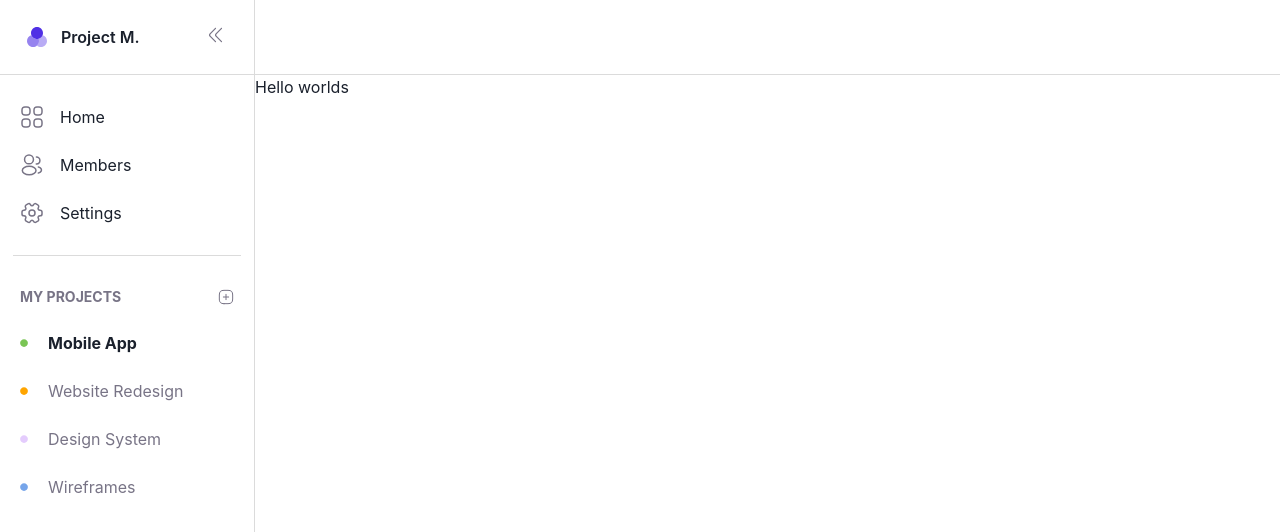
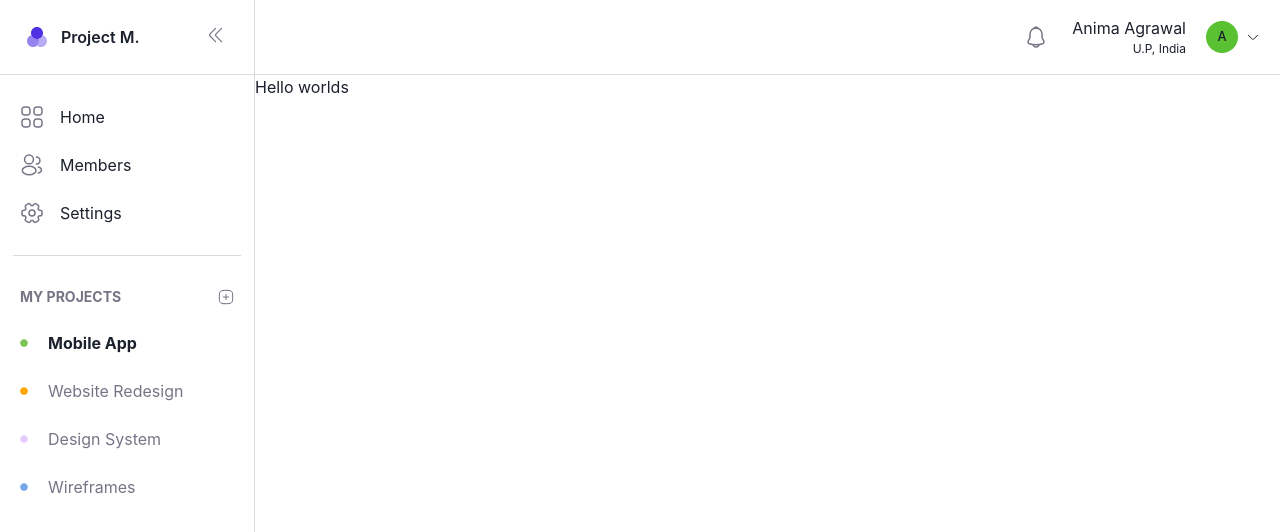
Before and after one commit to khanhvo198/kanban-board, a Next.js app: page / in a window 1280 px wide. Shown: the top 532 px of the page. Built offline with nearby package versions, Linux system fonts and the light colour scheme.

Commit message:
feat: add UI of right side navbar

```diff
--- a/src/app/components/navbar.tsx
+++ b/src/app/components/navbar.tsx
@@ -1,16 +1,10 @@
 "use client"
 
-import { Box, Text } from "@chakra-ui/react"
+import { Avatar, Box, Flex, Icon, IconButton, Stack, Text } from "@chakra-ui/react"
 import { ProjectManagementIcon } from "../assets/icons/logo"
 import { DoubleArrowIcon } from "../assets/icons/double-arrow"
-import styled from "@emotion/styled"
-
-const LogoBox = styled.div`
-  border-right: 1px solid #DBDBDB;
-  border-bottom: 1px solid #DBDBDB;
-  display: flex;
-  justifyContent: space-between;
-`
+import { NotoficationIcon } from "../assets/icons/notification"
+import { ArrowDown } from "../assets/icons/arrow-down"
 
 export const NavBar = () => {
   return (
@@ -20,6 +14,8 @@ export const NavBar = () => {
       borderBottom="1px"
       borderBottomWidth="1px"
       borderBottomColor="#DBDBDB"
+      display="flex"
+      justifyContent="space-between"
 
     >
       <Box
@@ -44,6 +40,17 @@ export const NavBar = () => {
         </Box>
         <DoubleArrowIcon />
       </Box>
-    </Box>
+      <Flex align="center" mr={5}>
+        <Icon as={NotoficationIcon} />
+        <Flex align="center" ml={6}>
+          <Box lineHeight="sm" textAlign="right">
+            <Text>Anima Agrawal</Text>
+            <Text fontSize="xs">U.P, India</Text>
+          </Box>
+          <Avatar name="avatar" size="sm" ml={5} mr={2} />
+          <Icon as={ArrowDown} />
+        </Flex>
+      </Flex>
+    </Box >
   )
 }
```
